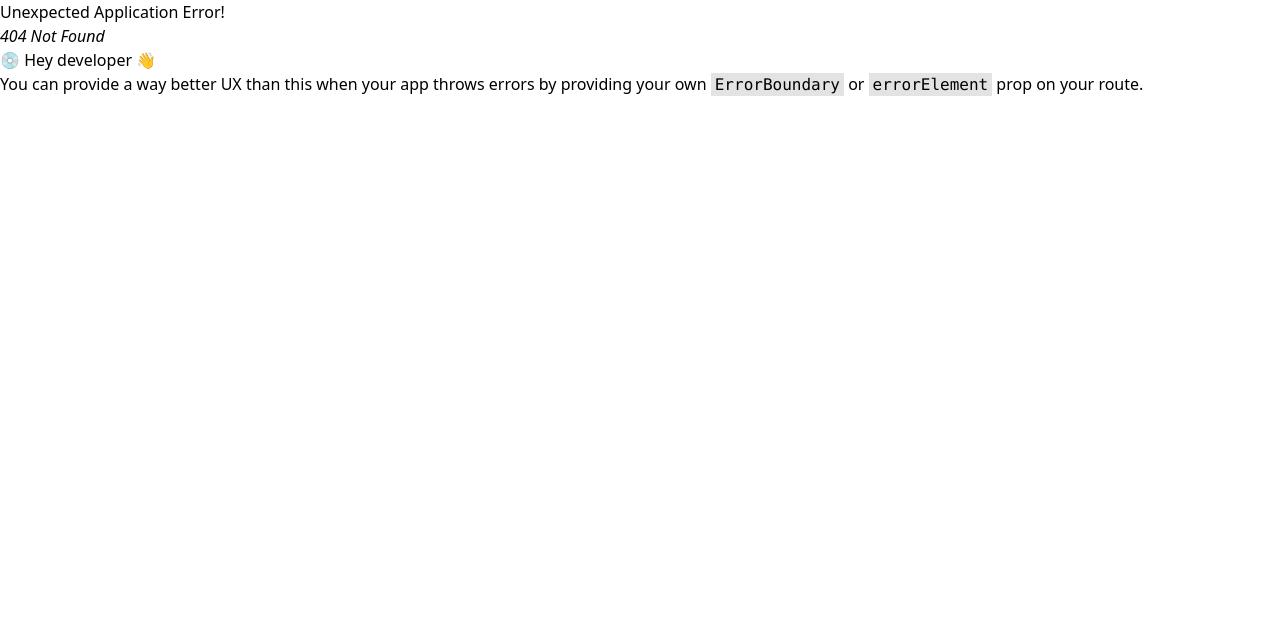
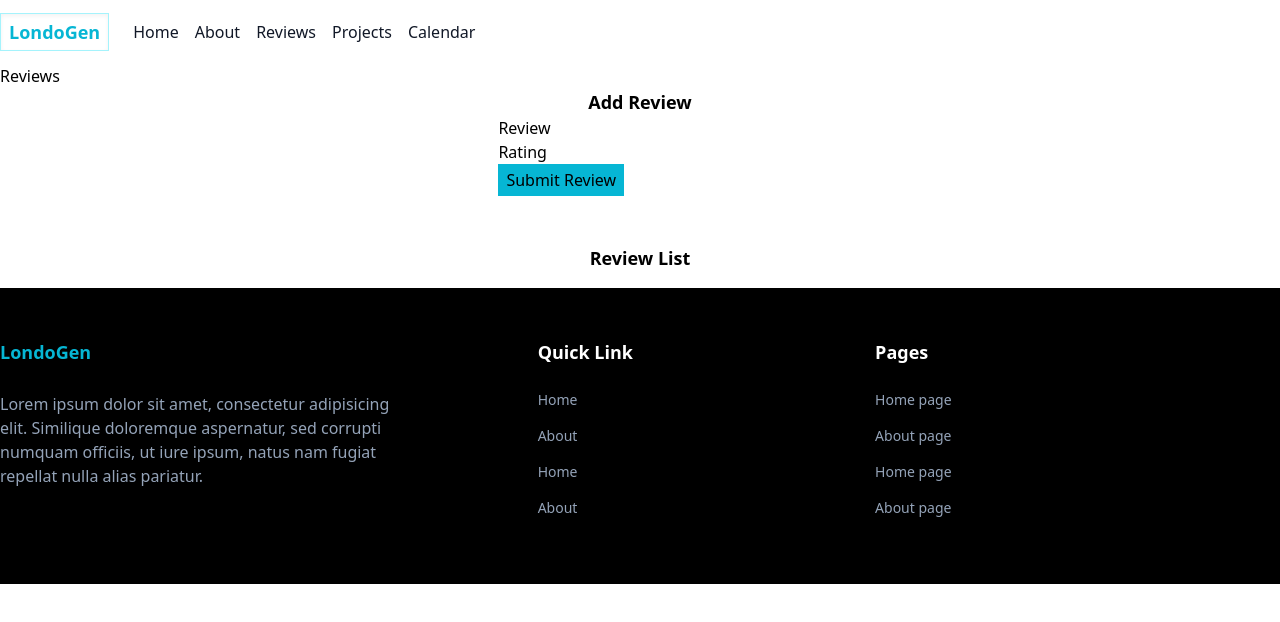
Before and after one commit to mostafizur99/londogen, a React (Create React App) app: page /reviews in a window 1280 px wide. Before the commit this address had no page. Shown: the top 622 px of the page. Built offline with nearby package versions, Linux system fonts and the light colour scheme.

Commit message:
feat: review added

```diff
--- a/src/App.js
+++ b/src/App.js
@@ -4,6 +4,7 @@ import {
 } from "react-router-dom";
 import About from "./components/Abouts/About";
 import Home from "./components/Homes/Home";
+import Review from "./components/Reviews/Review";
 import LayoutMain from "./layouts/LayoutMain";
 
 const App = () => {
@@ -21,6 +22,10 @@ const App = () => {
           path: "about",
           element: <About />
         },
+        {
+          path: "reviews",
+          element: <Review />
+        },
       ]
     }
   ])
--- a/src/components/Headers/Header.js
+++ b/src/components/Headers/Header.js
@@ -4,6 +4,7 @@ import { Link } from 'react-router-dom';
 const navigation = [
     { name: 'Home', href: '/', },
     { name: 'About', href: '/about', },
+    { name: 'Reviews', href: '/reviews', },
     { name: 'Projects', href: '#', },
     { name: 'Calendar', href: '#' },
 ]
--- /dev/null
+++ b/src/components/Reviews/AddReview.js
@@ -0,0 +1,42 @@
+import React, { useRef } from 'react'
+
+const AddReview = (props) => {
+    const reviewInputRef = useRef();
+    const ratingInputRef = useRef();
+
+    const addReviewHandler=(e)=>{
+        e.preventDefault()
+        const enteredReview = reviewInputRef.current.value;
+        const enteredRating = ratingInputRef.current.value;
+        props.onAddReview(enteredReview, enteredRating)
+    }
+
+  return (
+    <div>
+        <h2 className='text-center font-semibold text-lg'>Add Review</h2>
+       <div className='flex justify-center'>
+       <form onSubmit={addReviewHandler}>
+          <div>
+            <label htmlFor="review">Review</label>
+            <input
+                id="review"
+                type="text"
+                ref={reviewInputRef}
+            />
+          </div>
+          <div>
+            <label htmlFor="rating">Rating</label>
+            <input
+                id="rating"
+                type="number"
+                ref={ratingInputRef}
+            />
+          </div>
+          <button className='bg-cyan-500 px-2 py-1' type="submit">Submit Review</button>
+        </form>
+       </div>
+    </div>
+  )
+}
+
+export default AddReview
--- /dev/null
+++ b/src/components/Reviews/Review.js
@@ -0,0 +1,25 @@
+import React, { useState } from 'react'
+import AddReview from './AddReview'
+import ReviewList from './ReviewList'
+
+const Review = () => {
+    const [reviewData, setReviewData] = useState([]);
+
+    const addReviewHandler=(nReview, nRating)=>{
+        setReviewData((previousData)=>{
+            return[
+                ...previousData,
+                {review:nReview, rating:nRating }
+            ]
+        })
+    }
+  return (
+    <div className='container mx-auto'>
+        Reviews
+        <AddReview onAddReview={addReviewHandler} />
+        <ReviewList reviewDataALL={reviewData} />
+        </div>
+  )
+}
+
+export default Review
--- /dev/null
+++ b/src/components/Reviews/ReviewList.js
@@ -0,0 +1,21 @@
+import React from 'react'
+
+const ReviewList = ({reviewDataALL}) => {
+  return (
+    <div className='mt-8 py-4'>
+         <h2 className='text-center font-semibold text-lg'>Review List</h2>
+         <div className='flex'>
+       {
+          reviewDataALL?.map((item,index)=>(
+            <div key={index}>
+                <h3>{item?.review}</h3>
+                <p>{item?.rating}</p>
+            </div>
+          ))
+       }
+         </div>
+    </div>
+  )
+}
+
+export default ReviewList
```
